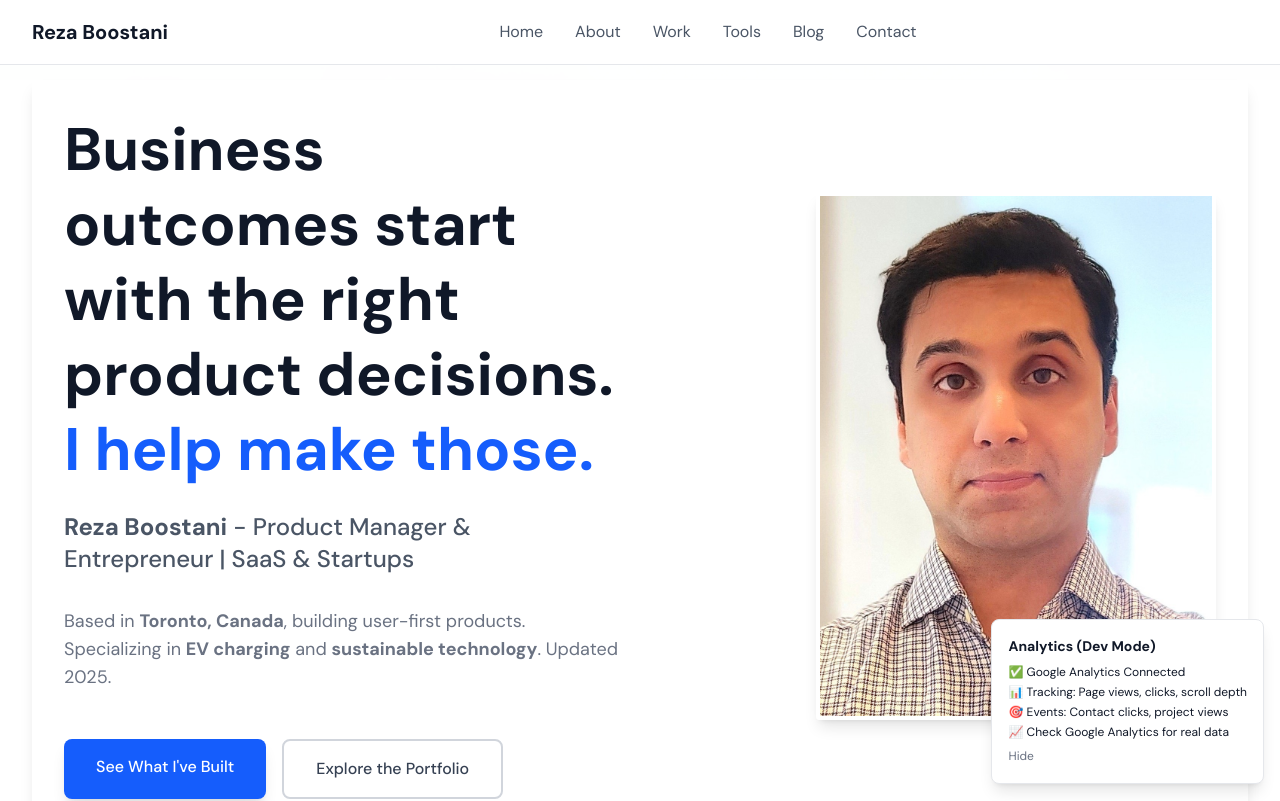
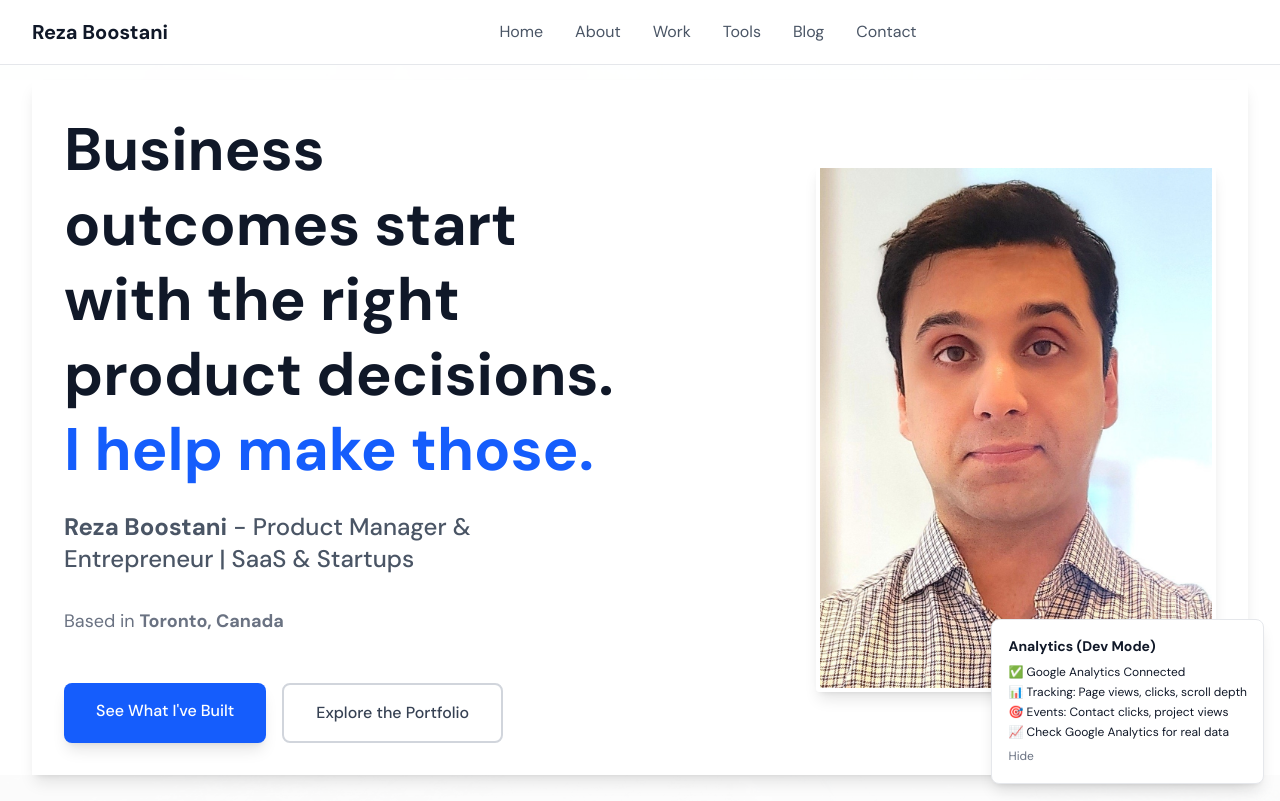
Before and after one commit to Highcard1/RezaBoostani, a Next.js app in the folder portfolio/: page / in a window 1280 px wide. Shown: the top 801 px of the page. Built offline with nearby package versions, Linux system fonts and the light colour scheme.

Commit message:
SEO improvements

```diff
--- a/portfolio/src/components/HeroSection.tsx
+++ b/portfolio/src/components/HeroSection.tsx
@@ -41,7 +41,7 @@ export default function HeroSection() {
               </p>
 
               <p className="text-base sm:text-lg text-gray-500 mb-8 sm:mb-12 max-w-2xl lg:mx-0 mx-auto">
-                Based in <strong>Toronto, Canada</strong>, building user-first products. Specializing in <strong>EV charging</strong> and <strong>sustainable technology</strong>. Updated 2025.
+                Based in <strong>Toronto, Canada</strong>
               </p>
             </div>
 
```
